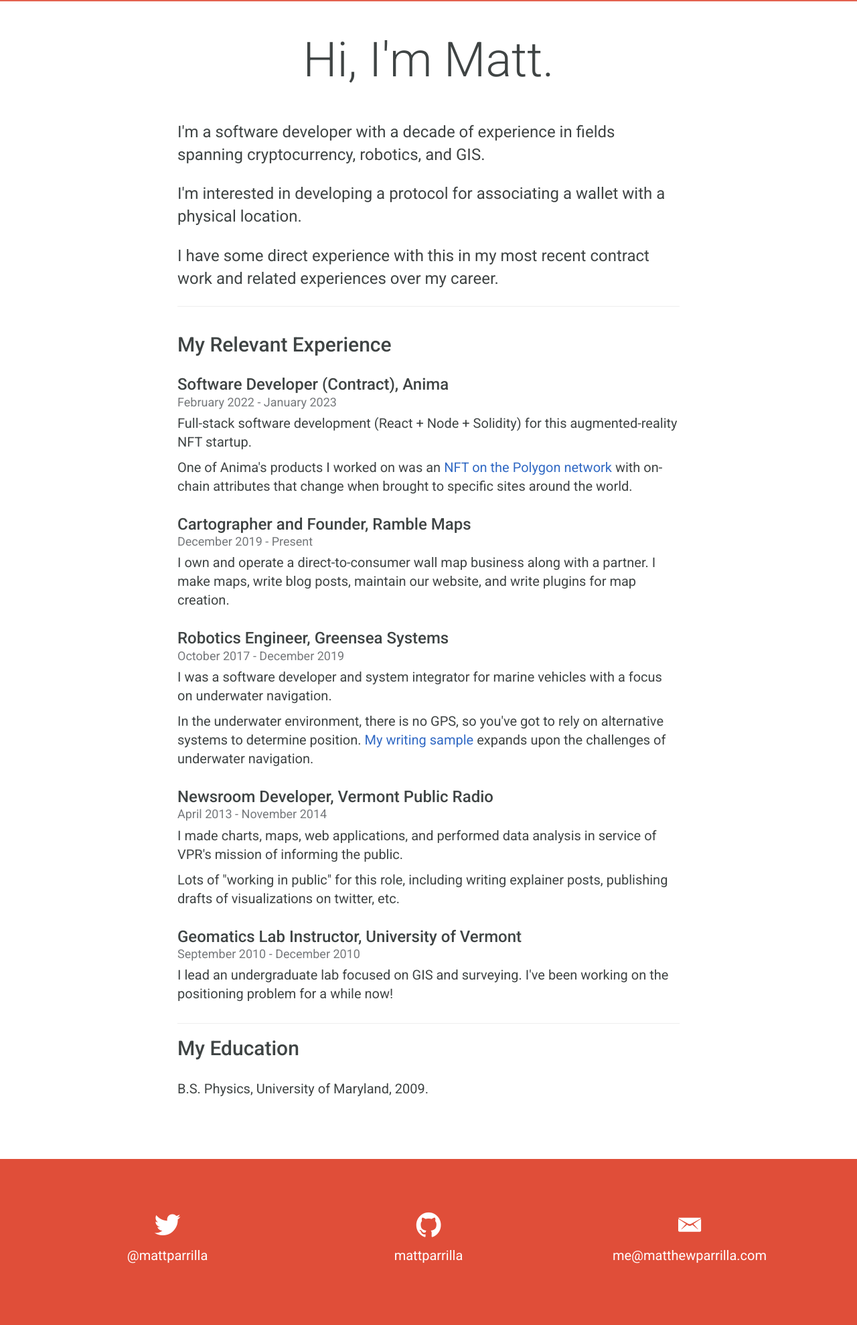
After one commit to mattparrilla/mattparrilla.github.io, a Flask app: page /summer-of-protocols-resume.html in a window 1280 px wide. The commit adds this page. Shown: the whole page at 67% size. Run offline with Flask 2, Linux system fonts and the light colour scheme; some libraries are stand-ins or nearby versions; some web fonts are replaced.

Commit message:
Add new page for sop resume

```diff
--- a/app.py
+++ b/app.py
@@ -19,6 +19,11 @@ def index():
         post_properties = posts["index"]
     post_properties["url"] = request.path
     return render_template("index.html", **post_properties)
+
+
+@app.route("/summer-of-protocols-resume.html")
+def sop_resume():
+    return render_template("sop_resume.html", url=request.path)
 
 
 @app.route("/post/<title>/index.html")
--- a/docs/post/how-to-tell-where-robot-is-underwater/index.html
+++ b/docs/post/how-to-tell-where-robot-is-underwater/index.html
@@ -50,7 +50,7 @@
       </div>
       <div id="body">
         <blockquote>
-          <p>Many of you with an interest in practical engineering may be longing to see a few instances of the "cleverness of man"... If that's so, our subject today is ideally suited to delight you, because there's nothing more exquisite in mechanical engineering than the practical development of inertial guidance over the last few years.</p>
+          <p>There's nothing more exquisite in mechanical engineering than the practical development of inertial guidance.</p>
           <p class="pull-right">Richard Feynman</p>
         </blockquote>
         <p>The first thing to know about underwater navigation is that GPS doesn’t work underwater. This makes figuring out where you are a surprisingly difficult and interesting problem. It turns out that in order to know where you are, you have to know how you got there.</p>
--- a/static/css/style.css
+++ b/static/css/style.css
@@ -3981,18 +3981,21 @@ a {
       .intro h1 {
         font-size: 72px; } }
 
-.portfolio {
+.portfolio, .resume {
   margin-bottom: 80px; }
-  .portfolio h2 {
+  .portfolio h2, .resume h2 {
     margin-bottom: 30px; }
-  .portfolio .project h3 {
+  .portfolio .project h3, .resume .project h3 {
     margin-bottom: 0px; }
-  .portfolio .project p.date {
+  .portfolio .project p.date, .resume .project p.date {
     font-size: 18px;
     color: #75787b;
     margin-bottom: 5px; }
-  .portfolio .project p {
+  .portfolio .project p, .resume .project p {
     line-height: 1.4em; }
+
+.resume .project {
+  margin-bottom: 30px; }
 
 .strong_lead {
   font-weight: 500; }
--- a/static/sass/_homepage.scss
+++ b/static/sass/_homepage.scss
@@ -27,7 +27,7 @@
     }
 }
 
-.portfolio {
+.portfolio, .resume {
     margin-bottom: 80px;
     h2 {
         margin-bottom: 30px;
@@ -47,6 +47,10 @@
     }
 }
 
+.resume .project {
+    margin-bottom: 30px;
+}
+
 .strong_lead {
     font-weight: 500;
 }
--- a/templates/how-to-tell-where-robot-is-underwater.html
+++ b/templates/how-to-tell-where-robot-is-underwater.html
@@ -14,7 +14,7 @@
       </div>
       <div id="body">
         <blockquote>
-          <p>Many of you with an interest in practical engineering may be longing to see a few instances of the "cleverness of man"... If that's so, our subject today is ideally suited to delight you, because there's nothing more exquisite in mechanical engineering than the practical development of inertial guidance over the last few years.</p>
+          <p>There's nothing more exquisite in mechanical engineering than the practical development of inertial guidance.</p>
           <p class="pull-right">Richard Feynman</p>
         </blockquote>
         <p>The first thing to know about underwater navigation is that GPS doesn’t work underwater. This makes figuring out where you are a surprisingly difficult and interesting problem. It turns out that in order to know where you are, you have to know how you got there.</p>
--- /dev/null
+++ b/templates/sop_resume.html
@@ -0,0 +1,61 @@
+{% extends "base.html" %}
+{% block head %}<meta name="robots" content="noindex" />{% endblock %}
+{% block content %}
+  <div class="intro row">
+    <div class="col-sm-10 col-sm-offset-1 col-md-8 col-md-offset-2">
+      <h1>Hi, I'm Matt.</h1>
+      <div class="introduction">
+        <p>I'm a software developer with a decade of experience in fields spanning cryptocurrency, robotics, and GIS.</p>
+        <p>I'm interested in developing a protocol for associating a wallet with a physical location.</p>
+        <p>I have some direct experience with this in my most recent contract work and related experiences over my career.</p>
+      </div>
+      <hr>
+    </div>
+  </div>
+
+  <div class="resume row">
+    <div class="col-sm-10 col-sm-offset-1 col-md-8 col-md-offset-2">
+      <h2 id="recent-work">My Relevant Experience</h2>
+
+      <div class="project">
+        <h3>Software Developer (Contract), Anima</h3>
+        <p class="date">February 2022 - January 2023</p>
+        <p>Full-stack software development (React + Node + Solidity) for this augmented-reality NFT startup.</p>
+        <p>One of Anima's products I worked on was an <a href="https://anima.supply/demsky/mirror?m=mirzam">NFT on the Polygon network</a> with on-chain attributes that change when brought to specific sites around the world.</p>
+      </div>
+
+      <div class="project">
+        <h3>Cartographer and Founder, Ramble Maps</h3>
+        <p class="date">December 2019 - Present</p>
+        <p>I own and operate a direct-to-consumer wall map business along with a partner. I make maps, write blog posts, maintain our website, and write plugins for map creation.</p>
+      </div>
+
+      <div class="project">
+        <h3>Robotics Engineer, Greensea Systems</h3>
+        <p class="date">October 2017 - December 2019</p>
+        <p>I was a software developer and system integrator for marine vehicles with a focus on underwater navigation.</p>
+        <p>In the underwater environment, there is no GPS, so you've got to rely on alternative systems to determine position. <a href="{{url_for('post', title='inertial-navigation-marine-robotics') }}">My writing sample</a> expands upon the challenges of underwater navigation.</p>
+      </div>
+
+
+
+      <div class="project">
+        <h3>Newsroom Developer, Vermont Public Radio</h3>
+        <p class="date">April 2013 - November 2014</p>
+        <p>I made charts, maps, web applications, and performed data analysis in service of VPR's mission of informing the public.</p>
+        <p>Lots of "working in public" for this role, including writing explainer posts, publishing drafts of visualizations on twitter, etc.</p>
+      </div>
+
+      <div class="project">
+        <h3>Geomatics Lab Instructor, University of Vermont</h3>
+        <p class="date">September 2010 - December 2010</p>
+        <p>I lead an undergraduate lab focused on GIS and surveying. I've been working on the positioning problem for a while now!</p>
+      </div>
+
+      <hr>
+
+      <h2 id="recent-work">My Education</h2>
+      <p>B.S. Physics, University of Maryland, 2009.</p>
+    </div>
+  </div>
+{% endblock %}
```
Also changed, not shown: docs/static/css/style.css (+8 -5 lines), docs/summer-of-protocols-resume.html (added, +122 -0 lines), 2 other files.
